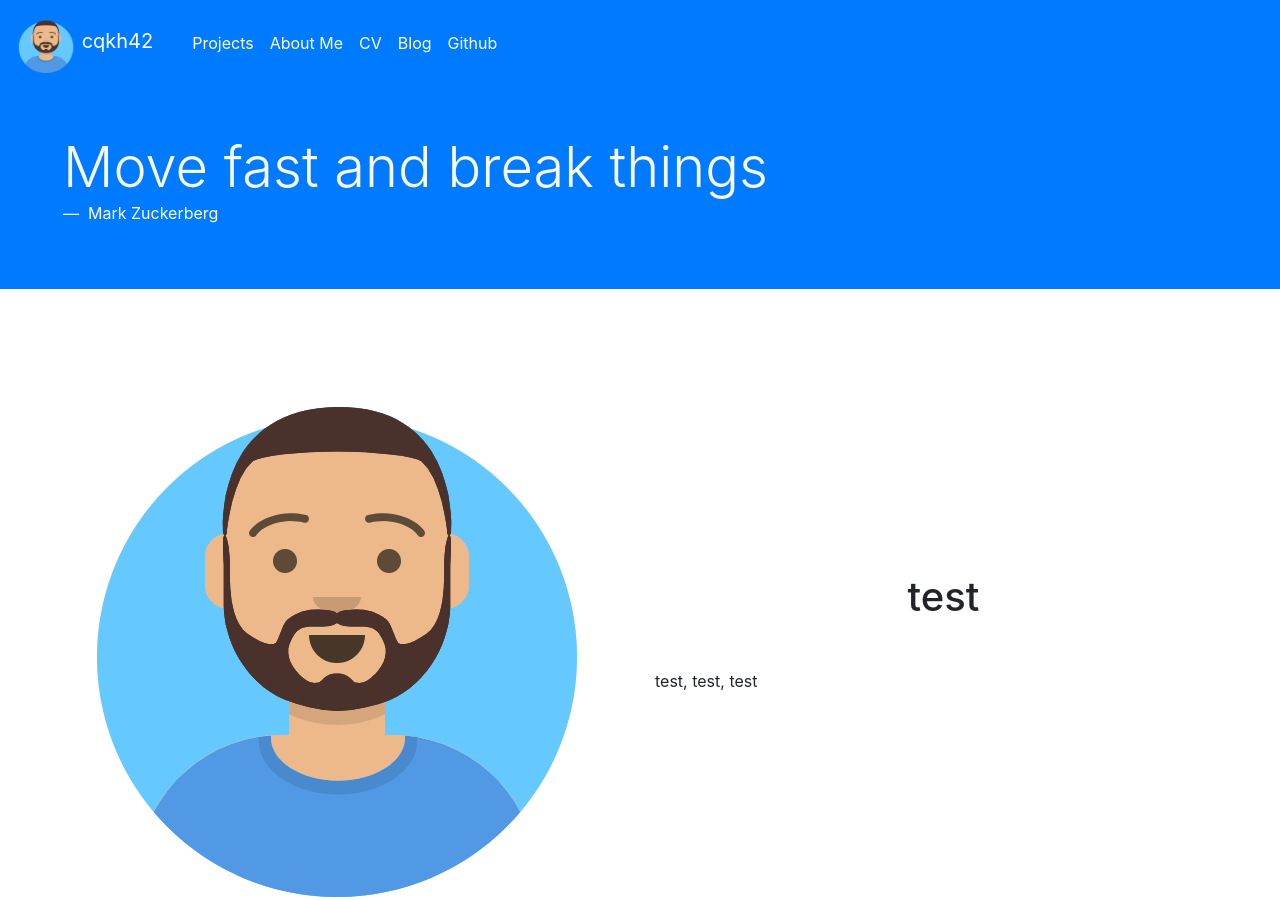
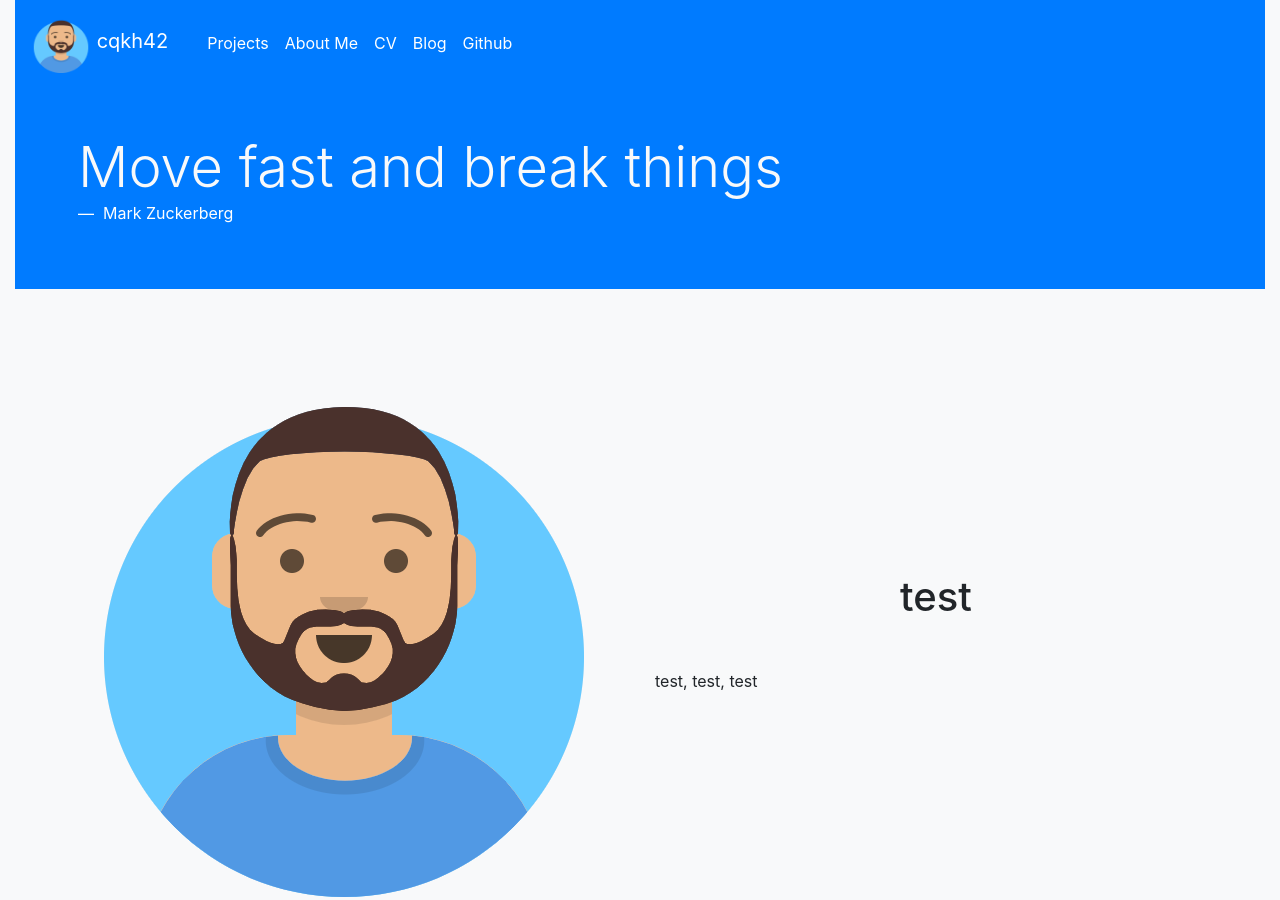
Before and after one commit to cqkh42/cqkh42.github.io, a Jekyll site: the page built from index.html, in a window 1280 px wide and 900 px high. Built offline with Jekyll 4.4.1, drawn with Linux system fonts in a browser that asks for light colours.

Commit message:
Update default.html

```diff
--- a/_layouts/default.html
+++ b/_layouts/default.html
@@ -1,7 +1,7 @@
 <!DOCTYPE html>
 <html>
 {% include head.html %}
-<body>
+<body class="bg-light container-fluid">
 {% include nav.html %}
   {{ content }}
 
```
